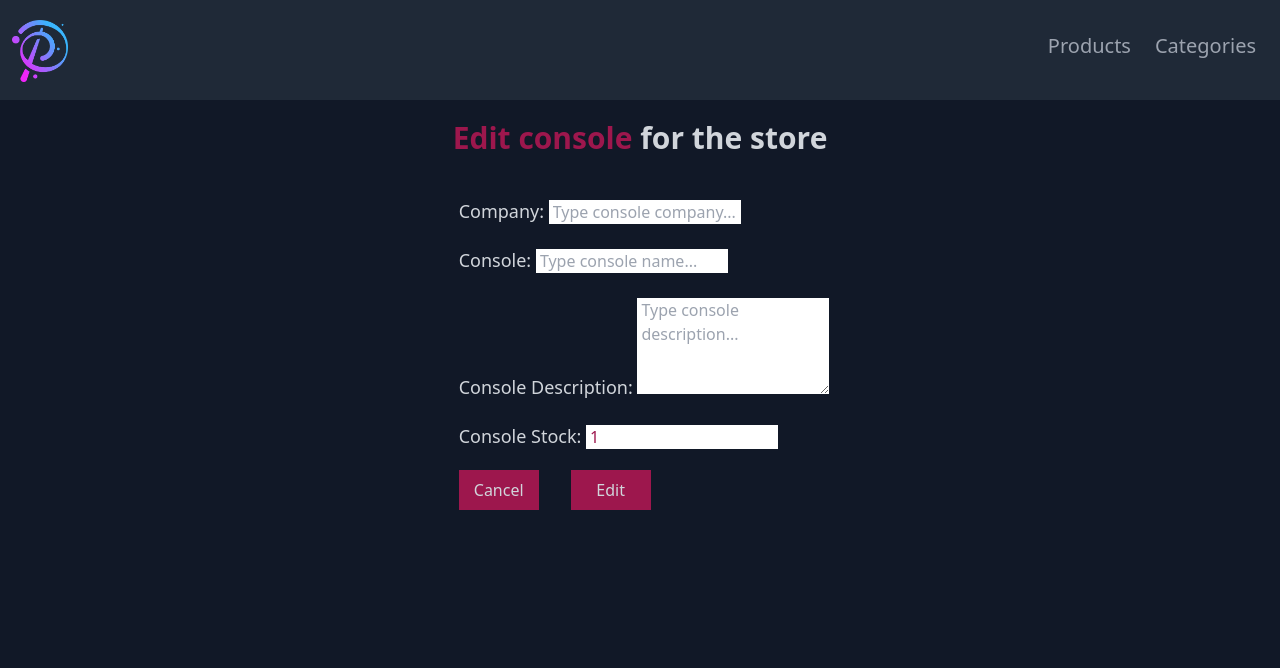
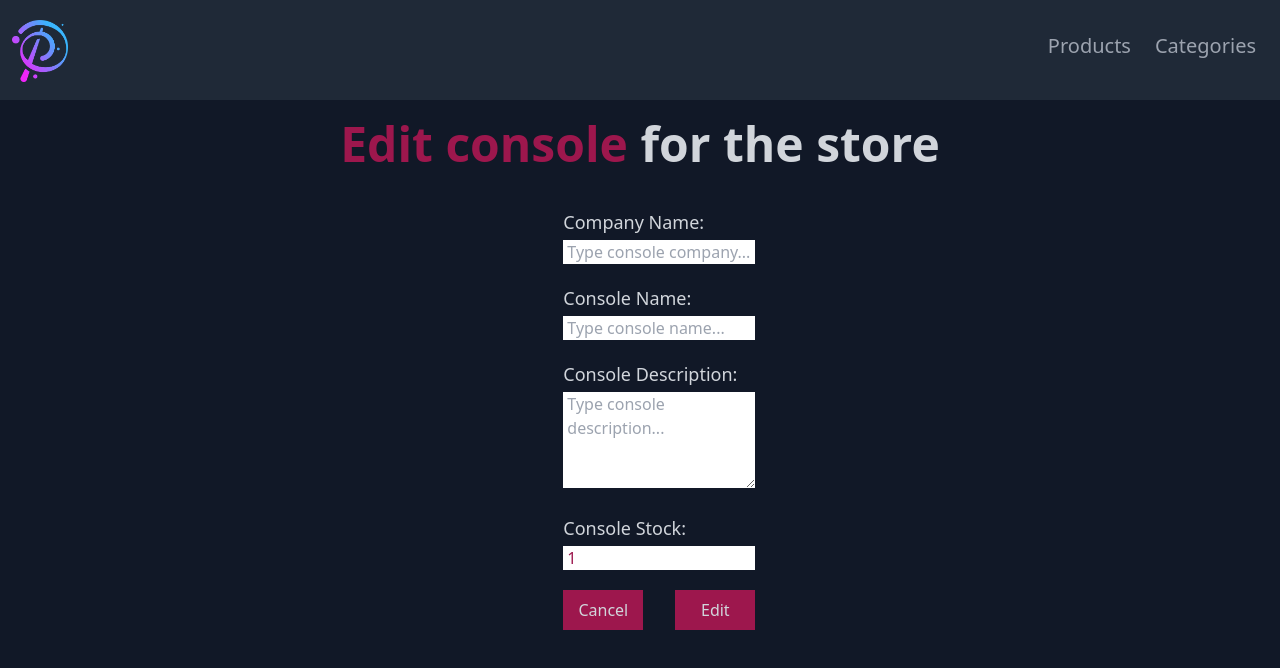
Before and after one commit to Apurcell88/Inventory-App, a Next.js app: page /update-console in a window 1280 px wide. Shown: the top 668 px of the page. Built offline with nearby package versions, Linux system fonts and the light colour scheme.

Commit message:
Added styling for larger screens.

```diff
--- a/app/categories/page.jsx
+++ b/app/categories/page.jsx
@@ -11,7 +11,6 @@ const Categories = () => {
   const [gamesDisplay, setGamesDisplay] = useState(false);
   const [consolesDisplay, setConsolesDisplay] = useState(false)
 
-  // make call to API endpoint to GET games/consoles depending which button is clicked
   useEffect(() => {
     const fetchGames = async () => {
       const res = await fetch('/api/games');
--- a/app/create-console/page.jsx
+++ b/app/create-console/page.jsx
@@ -38,10 +38,10 @@ const CreateConsole = () => {
 
   return (
     <section className='px-3 bg-gray-900 h-screen'>
-      <h1 className='text-center font-bold text-3xl pt-5 mb-7 text-gray-300'>Create a <span className='text-pink-800'>new console</span> for the store</h1>
+      <h1 className='text-center font-bold text-3xl pt-5 mb-7 text-gray-300 xl:text-5xl'>Create a <span className='text-pink-800'>new console</span> for the store</h1>
       <form
         onSubmit={createConsole}
-        className='w-1/2 m-auto md:w-1/3 pt-3'
+        className='w-1/2 m-auto md:w-1/3 md:pt-3 lg:w-1/5 xl:w-1/6'
       >
         <label className='create-game--label'>
           <span className='create-game--span'>Console Company: </span>
--- a/app/create-game/page.jsx
+++ b/app/create-game/page.jsx
@@ -40,10 +40,10 @@ const CreateGame = () => {
 
   return (
     <section className='px-3 bg-gray-900 h-screen'>
-      <h1 className='text-center font-bold text-3xl pt-5 mb-7 text-gray-300'>Create a <span className='text-pink-800'>new game</span> for the store</h1>
+      <h1 className='text-center font-bold text-3xl pt-5 mb-7 text-gray-300 xl:text-5xl'>Create a <span className='text-pink-800'>new game</span> for the store</h1>
       <form
         onSubmit={createGame}
-        className='w-1/2 m-auto md:w-1/3 pt-3'
+        className='w-1/2 m-auto md:w-1/3 md:pt-3 lg:w-1/5 xl:w-1/6'
       >
         <label className='create-game--label'>
           <span className='create-game--span'>Game Title: </span>
--- a/app/globals.css
+++ b/app/globals.css
@@ -78,4 +78,5 @@ text-gray-300
   bg-purple-700
   w-24
   h-10
+  md:w-32 h-16 text-xl
 }
--- a/app/products/page.jsx
+++ b/app/products/page.jsx
@@ -9,7 +9,6 @@ const Products = () => {
   // STATE
   const [games, setGames] = useState([]);
   const [consoles, setConsoles] = useState([]);
-  const [accessories, setAccessories] = useState([]);
 
   const router = useRouter();
 
@@ -79,9 +78,9 @@ const Products = () => {
 
   return (
     <section className='bg-gray-900 h-full'>
-      <article className='flex justify-center gap-5 py-8'>
+      <article className='flex justify-center gap-5 py-8 md:gap-7'>
         <button
-          className='text-sm bg-purple-700 text-gray-200 rounded-lg w-30 px-2 h-8 md:w-32 h-14 text-xl'
+          className='text-sm bg-purple-700 text-gray-200 rounded-lg w-30 px-2 h-8 md:w-32 md:h-16 text-xl'
           onClick={() => {
             router.push('/create-game')
           }}
@@ -89,7 +88,7 @@ const Products = () => {
           Add Game
         </button>
         <button
-          className='text-sm bg-purple-700 text-gray-200 rounded-lg w-30 px-2 h-8 md:w-32 h-14 text-xl'
+          className='text-sm bg-purple-700 text-gray-200 rounded-lg w-30 px-2 h-8 md:w-32 md:h-16 md:text-xl'
           onClick={() => {
             router.push('/create-console')
           }}
--- a/app/update-console/page.jsx
+++ b/app/update-console/page.jsx
@@ -37,7 +37,6 @@ const EditConsole = () => {
 
     if (!consoleId) return alert('Console ID not found');
 
-    // Update game
     try {
       const res = await fetch(`/api/consoles/${consoleId}`, {
         method: 'PATCH',
@@ -59,13 +58,13 @@ const EditConsole = () => {
 
   return (
     <section className='px-3 bg-gray-900 h-screen'>
-      <h1 className='text-center font-bold text-3xl pt-5 mb-7 text-gray-300'><span className='text-pink-800'>Edit console</span> for the store</h1>
+      <h1 className='text-center font-bold text-3xl pt-5 mb-7 text-gray-300 xl:text-5xl'><span className='text-pink-800'>Edit console</span> for the store</h1>
       <form
         onSubmit={updateConsole}
-        className='w-1/2 m-auto md:w-1/3 pt-3'
+        className='w-1/2 m-auto md:w-1/3 md:pt-3 lg:w-1/5 xl:w-1/6'
       >
         <label className='create-game--label'>
-          <span className='create-game--span'>Company: </span>
+          <span className='create-game--span'>Company Name: </span>
           <input
             type="text"
             value={consoleData.company}
@@ -77,7 +76,7 @@ const EditConsole = () => {
           />
         </label>
         <label className='create-game--label'>
-          <span className='create-game--span'>Console: </span>
+          <span className='create-game--span'>Console Name: </span>
           <input
             type="text"
             value={consoleData.console}
--- a/app/update-game/page.jsx
+++ b/app/update-game/page.jsx
@@ -39,7 +39,6 @@ const EditGame = () => {
 
     if (!gameId) return alert('Game ID not found');
 
-    // Update game
     try {
       const res = await fetch(`/api/games/${gameId}`, {
         method: 'PATCH',
@@ -62,10 +61,10 @@ const EditGame = () => {
 
   return (
     <section className='px-3 bg-gray-900 h-screen'>
-      <h1 className='text-center font-bold text-3xl pt-5 mb-7 text-gray-300'><span className='text-pink-800'>Edit game</span> for the store</h1>
+      <h1 className='text-center font-bold text-3xl pt-5 mb-7 text-gray-300 xl:text-5xl'><span className='text-pink-800'>Edit game</span> for the store</h1>
       <form
         onSubmit={updateGame}
-        className='w-1/2 m-auto md:w-1/3 pt-3'
+        className='w-1/2 m-auto md:w-1/3 md:pt-3 lg:w-1/5 xl:w-1/6'
       >
         <label className='create-game--label'>
           <span className='create-game--span'>Game Title: </span>
--- a/components/ConsoleCard.jsx
+++ b/components/ConsoleCard.jsx
@@ -8,7 +8,7 @@ const ConsoleCard = ({
 }) => {
   return (
     <section className="text-center px-2 py-8 border-b-8 border-gray-600 bg-gray-900 md:max-w-lg mx-auto">
-      <h2 className="text-3xl text-pink-700 font-semibold">{company} {console}</h2>
+      <h2 className="text-3xl text-pink-700 font-semibold md:text-4xl">{company} {console}</h2>
       <p className="card-info">{desc}</p>
       <p className="card-info">Stock: {stock}</p>
       <article className="flex justify-center gap-5">
--- a/components/GameCard.jsx
+++ b/components/GameCard.jsx
@@ -1,5 +1,3 @@
-// import Link from 'next/link';
-
 const GameCard = ({
   title,
   desc,
```
